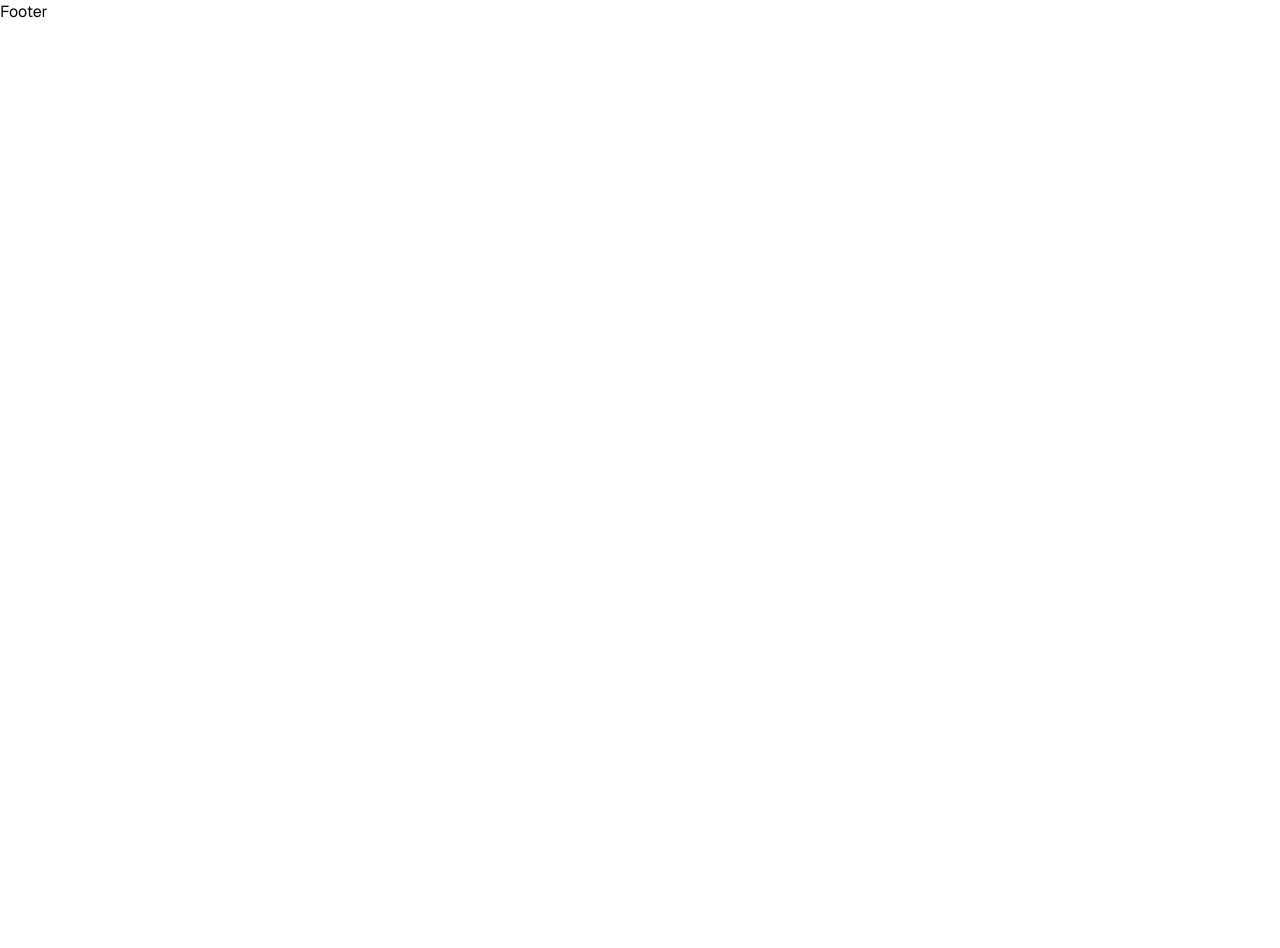
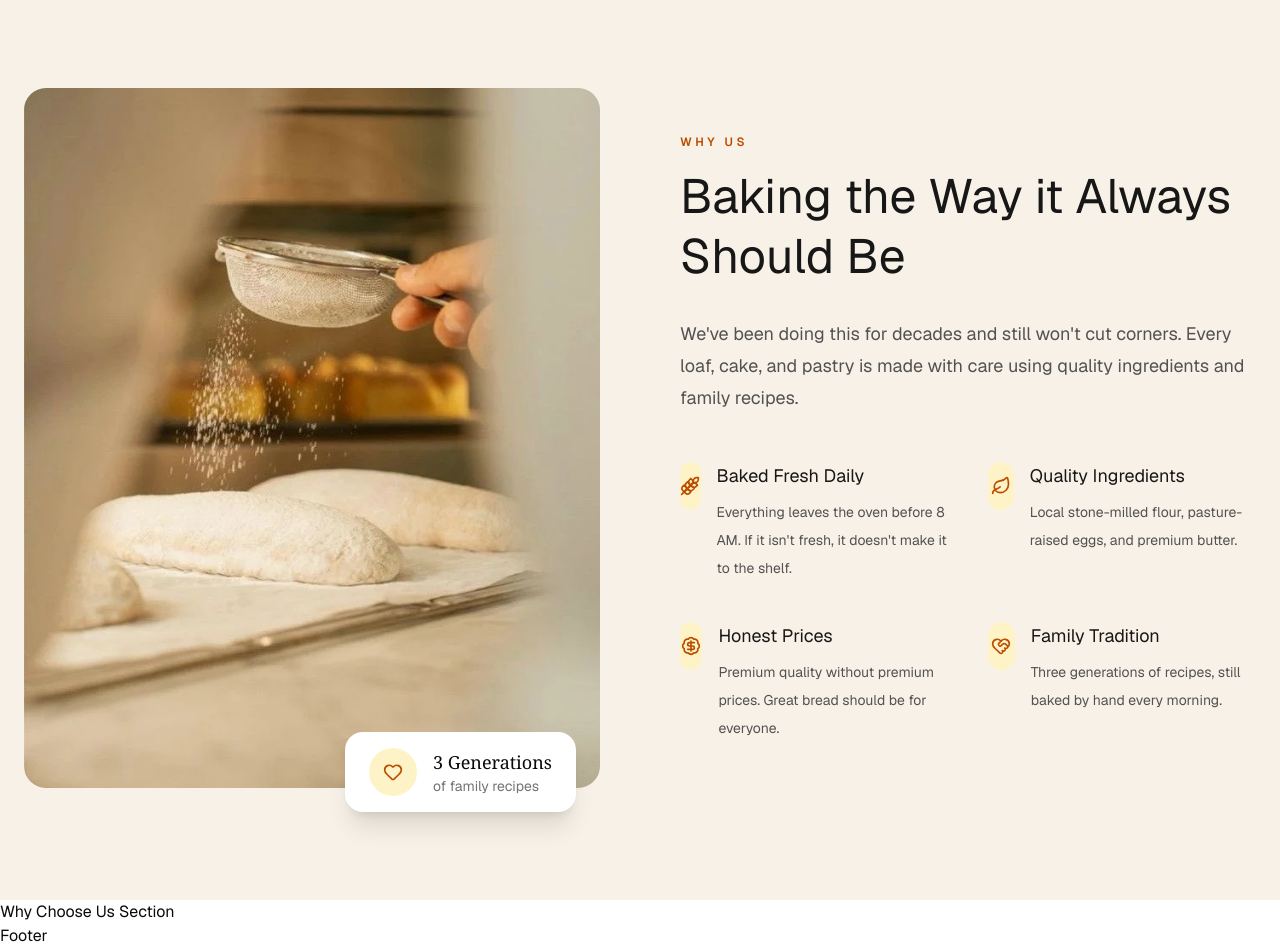
Before and after one commit to pherneaspherb/karens-bakeshop, a Next.js app: page / in a window 1280 px wide. Shown: the part 1940-2888 px from the top of the page. Before the commit the page ends 1964 px from the top, so only its background shows below. Built offline with nearby package versions, Linux system fonts and the light colour scheme; a web font is replaced by a local one.

Commit message:
WhyUs is now done

```diff
--- a/app/page.tsx
+++ b/app/page.tsx
@@ -9,6 +9,7 @@ import FindUs from "@/components/sections/FindUs/FindUs";
 
 import Footer from "@/components/layout/Footer";
 import StatsBar from "@/components/sections/StatsBar/StatsBar";
+import WhyUs from "@/components/sections/WhyUs/WhyUs";
 
 export default function Home() {
   return (
@@ -18,6 +19,7 @@ export default function Home() {
       <Hero />
       <StatsBar />
       <FeaturedProducts />
+      <WhyUs />
       <WhyChooseUs />
       <Gallery />
       <Testimonials />
--- a/components/sections/WhyUs/WhyUs.tsx
+++ b/components/sections/WhyUs/WhyUs.tsx
@@ -0,0 +1,19 @@
+import WhyUsContent from "./WhyUsContent";
+import WhyUsImage from "./WhyUsImage";
+
+export default function WhyUs() {
+  return (
+    <section
+      id="why-us"
+      className="bg-[#F8F1E7] py-28"
+    >
+      <div className="mx-auto grid max-w-7xl items-center gap-20 px-6 lg:grid-cols-2">
+
+        <WhyUsImage />
+
+        <WhyUsContent />
+
+      </div>
+    </section>
+  );
+}
--- a/components/sections/WhyUs/WhyUsContent.tsx
+++ b/components/sections/WhyUs/WhyUsContent.tsx
@@ -0,0 +1,35 @@
+import WhyUsFeature from "./WhyUsFeature";
+import { whyUs } from "@/constants/why-us";
+
+export default function WhyUsContent() {
+  return (
+    <div>
+
+      <p className="text-xs font-semibold uppercase tracking-[0.3em] text-amber-700">
+        Why Us
+      </p>
+
+      <h2 className="mt-4 font-serif text-5xl leading-tight text-neutral-900">
+        Baking the Way it Always Should Be
+      </h2>
+
+      <p className="mt-8 text-lg leading-8 text-neutral-600">
+        We've been doing this for decades and still won't cut corners.
+        Every loaf, cake, and pastry is made with care using quality
+        ingredients and family recipes.
+      </p>
+
+      <div className="mt-12 grid gap-10 md:grid-cols-2">
+        {whyUs.map((feature) => (
+          <WhyUsFeature
+            key={feature.title}
+            icon={feature.icon}
+            title={feature.title}
+            description={feature.description}
+          />
+        ))}
+      </div>
+
+    </div>
+  );
+}
--- a/components/sections/WhyUs/WhyUsFeature.tsx
+++ b/components/sections/WhyUs/WhyUsFeature.tsx
@@ -0,0 +1,31 @@
+import { LucideIcon } from "lucide-react";
+
+interface Props {
+  icon: LucideIcon;
+  title: string;
+  description: string;
+}
+
+export default function WhyUsFeature({
+  icon: Icon,
+  title,
+  description,
+}: Props) {
+  return (
+    <div className="flex gap-4">
+      <div className="flex h-12 w-12 items-center justify-center rounded-full bg-amber-100 text-amber-700">
+        <Icon size={20} />
+      </div>
+
+      <div>
+        <h3 className="font-serif text-lg text-neutral-900">
+          {title}
+        </h3>
+
+        <p className="mt-2 text-sm leading-7 text-neutral-600">
+          {description}
+        </p>
+      </div>
+    </div>
+  );
+}
--- a/components/sections/WhyUs/WhyUsImage.tsx
+++ b/components/sections/WhyUs/WhyUsImage.tsx
@@ -0,0 +1,39 @@
+import Image from "next/image";
+import { Heart } from "lucide-react";
+
+export default function WhyUsImage() {
+  return (
+    <div className="relative">
+
+      <div className="relative h-[700px] overflow-hidden rounded-3xl">
+        <Image
+          src="/images/why-us/shop.jpg"
+          alt="Karen's Bakeshop"
+          fill
+          className="object-cover"
+        />
+      </div>
+
+      <div className="absolute -bottom-6 right-6 rounded-2xl bg-white px-6 py-4 shadow-xl">
+        <div className="flex items-center gap-4">
+
+          <div className="flex h-12 w-12 items-center justify-center rounded-full bg-amber-100 text-amber-700">
+            <Heart size={20} />
+          </div>
+
+          <div>
+            <p className="font-serif text-lg">
+              3 Generations
+            </p>
+
+            <p className="text-sm text-neutral-500">
+              of family recipes
+            </p>
+          </div>
+
+        </div>
+      </div>
+
+    </div>
+  );
+}
--- a/constants/why-us.ts
+++ b/constants/why-us.ts
@@ -16,13 +16,13 @@ export const whyUs = [
     icon: Leaf,
     title: "Quality Ingredients",
     description:
-      "Local flour, fresh eggs, and premium butter. We never compromise on quality.",
+      "Local stone-milled flour, pasture-raised eggs, and premium butter.",
   },
   {
     icon: BadgeDollarSign,
     title: "Honest Prices",
     description:
-      "Premium baking shouldn't mean premium prices. Great bread should be for everyone.",
+      "Premium quality without premium prices. Great bread should be for everyone.",
   },
   {
     icon: HeartHandshake,
```
Also changed, not shown: public/images/why-us/shop.jpg (added).
